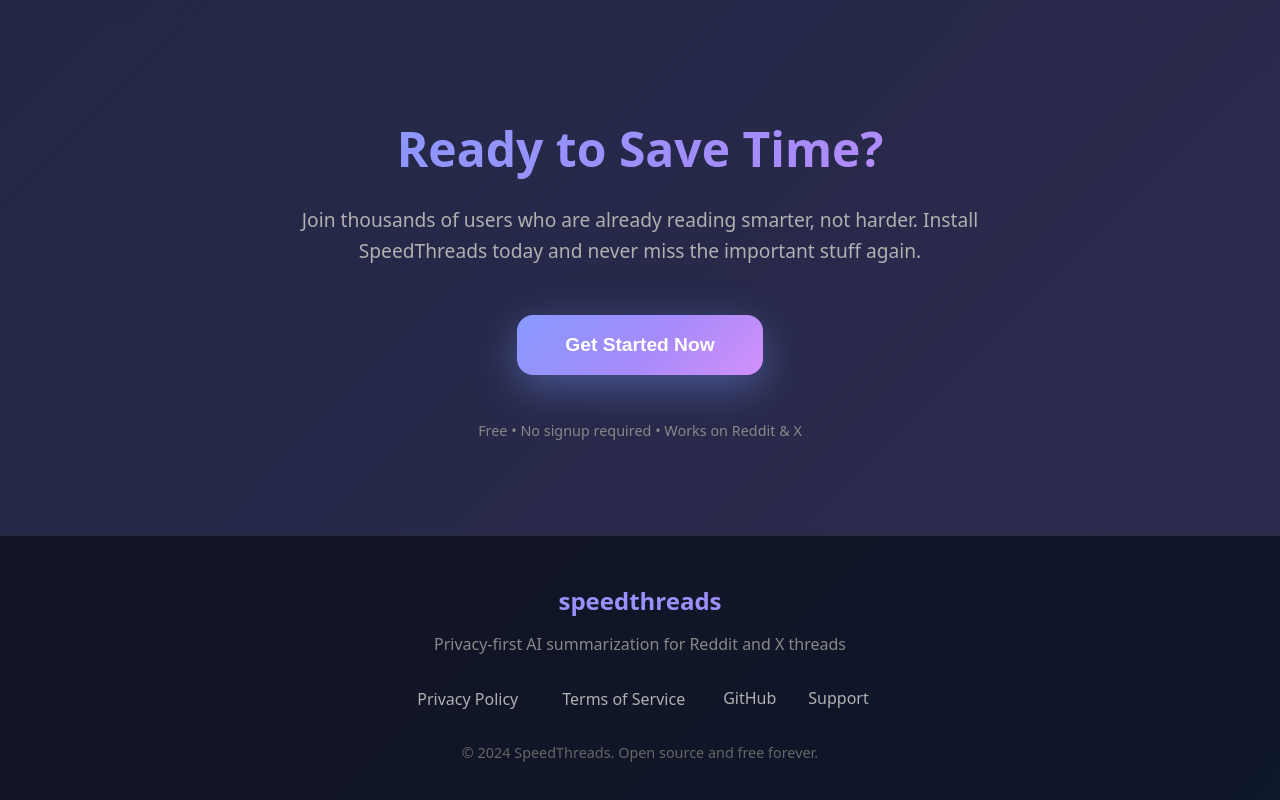
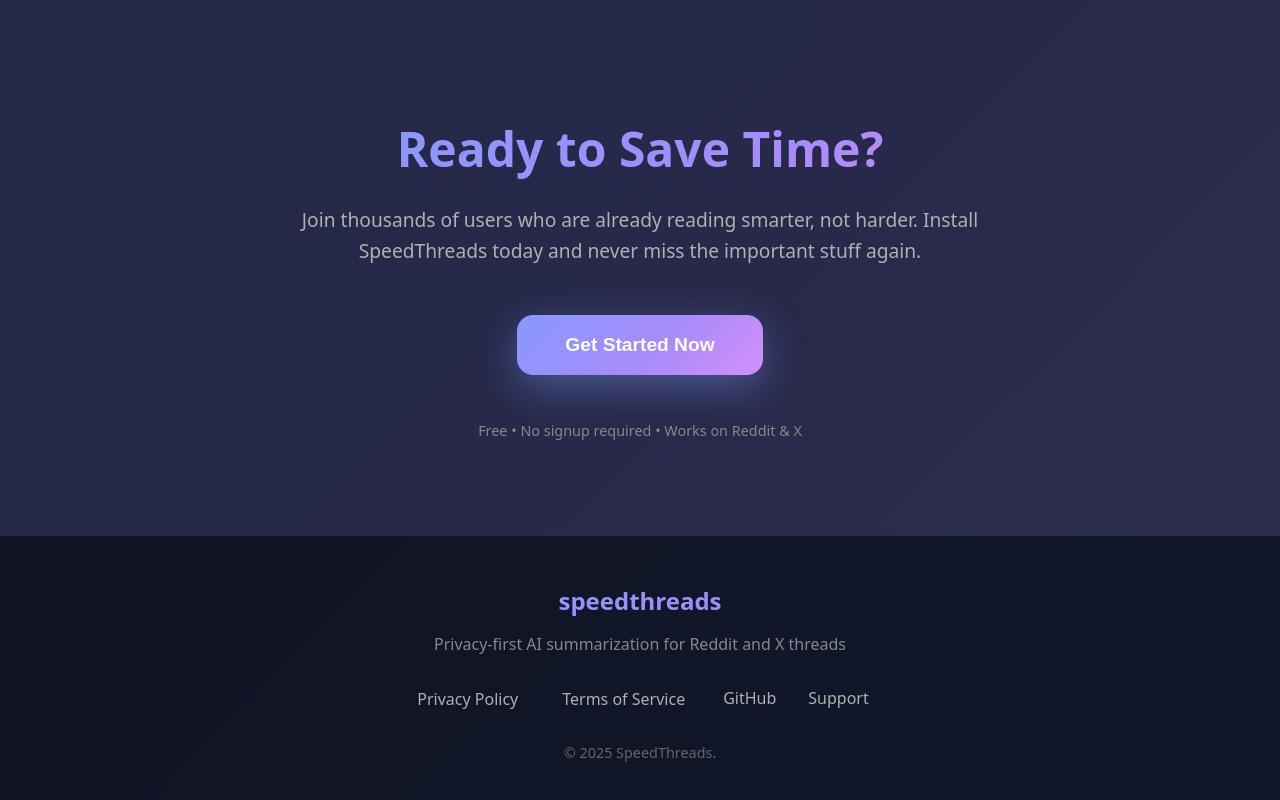
Before and after one commit to IzaanQaiser/speed-threads, a React (Vite) app in the folder frontend/: page / in a window 1280 px wide. Shown: the part 2519-3319 px from the top of the page. Built offline with nearby package versions, Linux system fonts and the light colour scheme; the HTML template or start-up script is replaced by a standard one.

Commit message:
UPDATE FOOTER

```diff
--- a/frontend/src/LandingPage.tsx
+++ b/frontend/src/LandingPage.tsx
@@ -664,7 +664,7 @@
             color: '#666',
             fontSize: '0.9rem'
           }}>
-            © 2024 SpeedThreads. Open source and free forever.
+            © 2025 SpeedThreads.
           </p>
         </div>
       </footer>
```
